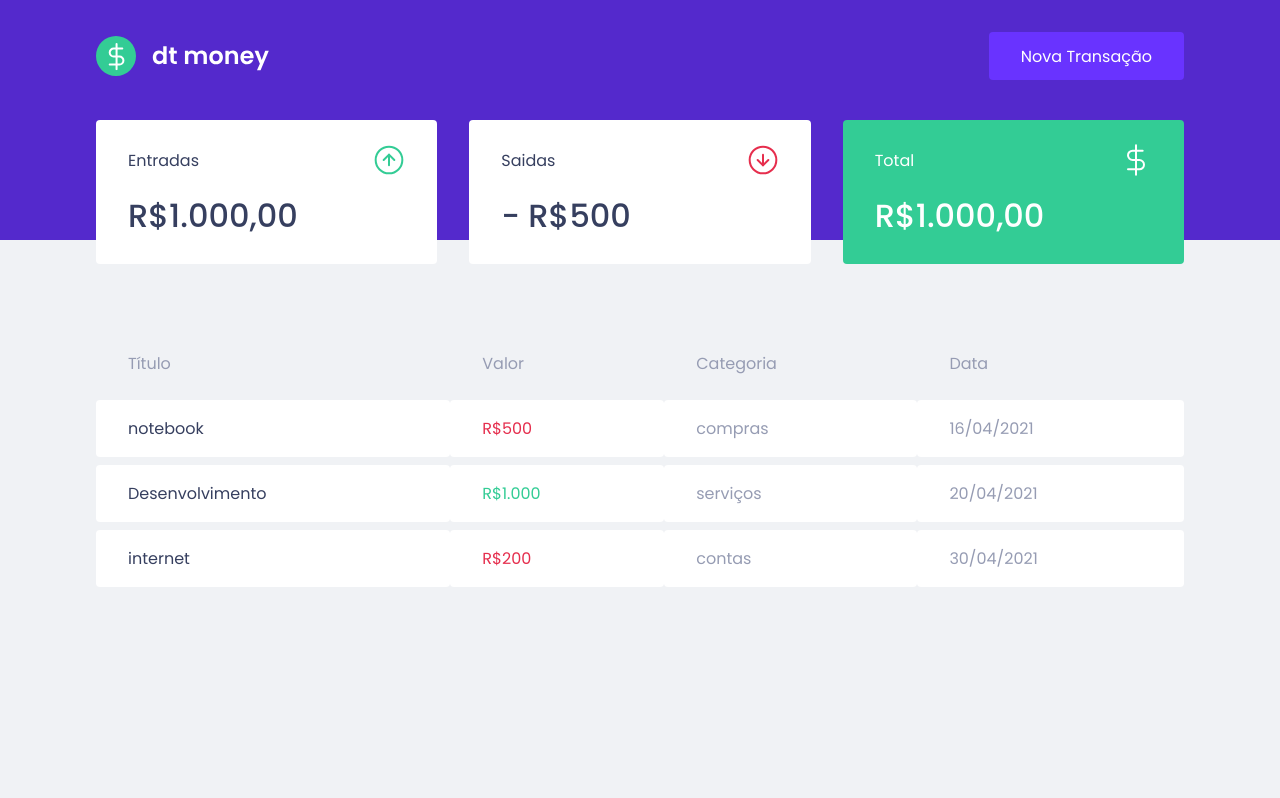
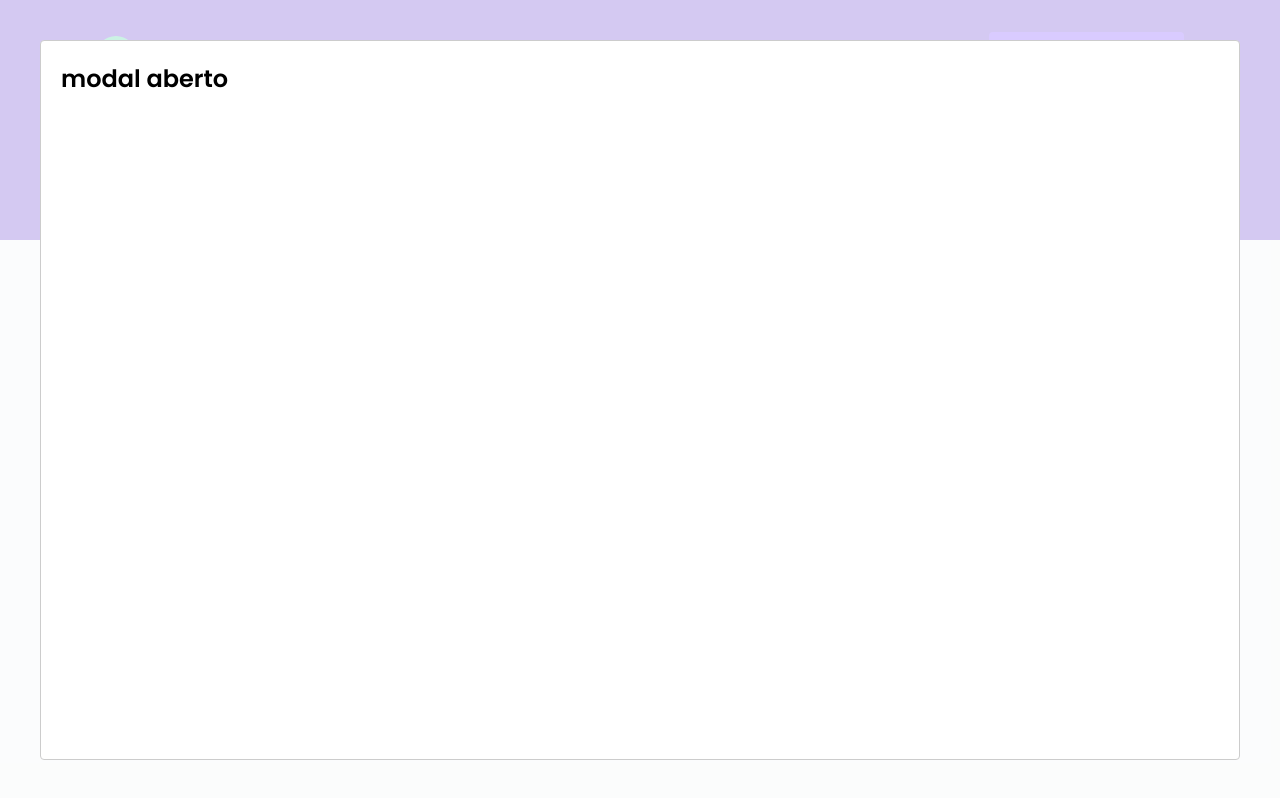
Before and after one commit to marlon-santana/ReactMoney, a React (Create React App) app: page / in a window 1280 px wide. Both pictures are taken after a click on the button "Nova Transação". Built offline with nearby package versions, Linux system fonts and the light colour scheme; no server answers; what miragejs would draw is missing.

Commit message:
add react-modal

```diff
--- a/package.json
+++ b/package.json
@@ -6,12 +6,14 @@
     "@testing-library/jest-dom": "^5.14.1",
     "@testing-library/react": "^13.0.0",
     "@testing-library/user-event": "^13.2.1",
+    "@types/react-modal": "^3.13.1",
     "@types/styled-components": "^5.1.25",
     "@types/typescript": "^2.0.0",
     "axios": "^0.26.1",
     "miragejs": "^0.1.43",
     "react": "^18.0.0",
     "react-dom": "^18.0.0",
+    "react-modal": "^3.14.4",
     "react-scripts": "5.0.1",
     "styled-components": "^5.3.5",
     "typescript": "^4.6.3",
--- a/src/conponents/Header/index.tsx
+++ b/src/conponents/Header/index.tsx
@@ -1,13 +1,31 @@
 import LogoImg from '../../assets/logo.svg'
 import { Container,Content } from './style';
+import Modal from 'react-modal';
+import { useState } from 'react';
 
 
 export function Header () {
+
+    const [modalIsOpen, setIsOpen] = useState(false);
+
+    function openModal() {
+        setIsOpen(true);
+      }
+
+      function closeModal() {
+        setIsOpen(false);
+      }
 return (
     <Container>
     <Content>
     <img src={LogoImg}  alt="rocketmoney" />
-    <button>Nova Transação</button>
+    <button onClick={() => openModal()}>Nova Transação</button>
+    <Modal
+        isOpen={modalIsOpen}
+        onRequestClose={closeModal}
+      >
+          <h2>modal aberto</h2>
+      </Modal>
     </Content>
     </Container>
 
```
Also changed, not shown: 1 other file (tests, documents, lock files or other folders).
